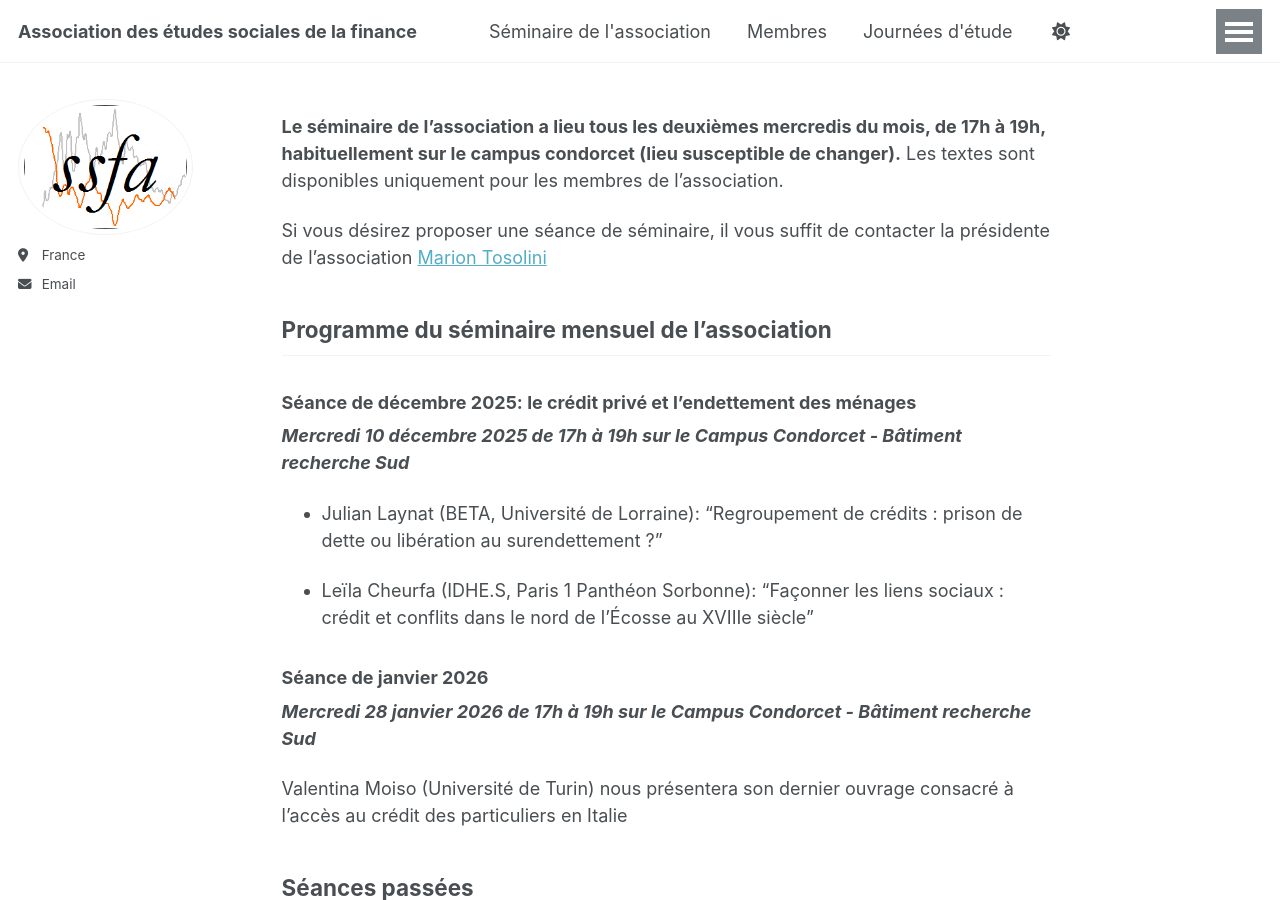
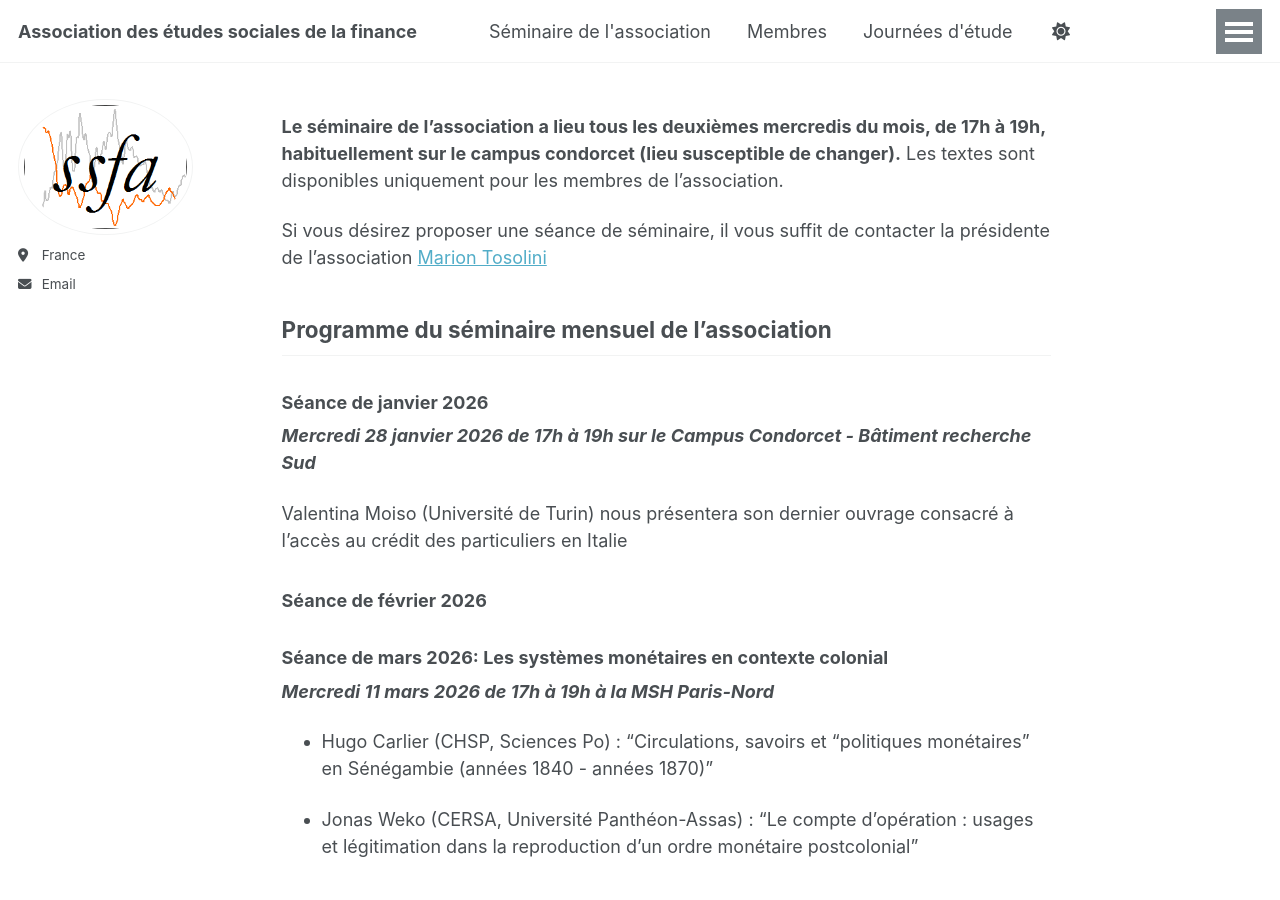
Before and after one commit to ssfa-aesf/ssfa-aesf.github.io, a Jekyll site: the page built from _pages/seminaire.md, in a window 1280 px wide and 900 px high. Built offline with Jekyll 4.4.1, drawn with Linux system fonts in a browser that asks for light colours.

Commit message:
Update seminaire.md

```diff
--- a/_pages/seminaire.md
+++ b/_pages/seminaire.md
@@ -12,6 +12,25 @@ Si vous désirez proposer une séance de séminaire, il vous suffit de contacter
 
 ## Programme du séminaire mensuel de l'association
 
+### Séance de janvier 2026
+_**Mercredi 28 janvier 2026 de 17h à 19h sur le Campus Condorcet - Bâtiment recherche Sud**_
+
+Valentina Moiso (Université de Turin) nous présentera son dernier ouvrage consacré à l'accès au crédit des particuliers en Italie
+
+
+### Séance de février 2026
+
+
+### Séance de mars 2026: Les systèmes monétaires en contexte colonial
+_**Mercredi 11 mars 2026 de 17h à 19h à la MSH Paris-Nord**_
+
+- Hugo Carlier (CHSP, Sciences Po) : "Circulations, savoirs et "politiques monétaires" en Sénégambie (années 1840 - années 1870)"
+
+- Jonas Weko (CERSA, Université Panthéon-Assas) : "Le compte d’opération : usages et légitimation dans la reproduction d’un ordre monétaire postcolonial"
+
+
+
+## Séances passées
 
 ### Séance de décembre 2025: le crédit privé et l'endettement des ménages
 _**Mercredi 10 décembre 2025 de 17h à 19h sur le Campus Condorcet - Bâtiment recherche Sud**_
@@ -20,14 +39,6 @@ _**Mercredi 10 décembre 2025 de 17h à 19h sur le Campus Condorcet - Bâtiment
 
 - Leïla Cheurfa (IDHE.S, Paris 1 Panthéon Sorbonne): "Façonner les liens sociaux : crédit et conflits dans le nord de l’Écosse au XVIIIe siècle"
 
-
-### Séance de janvier 2026
-_**Mercredi 28 janvier 2026 de 17h à 19h sur le Campus Condorcet - Bâtiment recherche Sud**_
-
-Valentina Moiso (Université de Turin) nous présentera son dernier ouvrage consacré à l'accès au crédit des particuliers en Italie
-
-
-## Séances passées
 
 ### Séance de novembre 2025: Politiques du circuit
 _**Mercredi 12 novembre 2025 de 17h à 19h sur le campus Condorcet, bâtiment recherche Sud, salle 0.017**_
```
